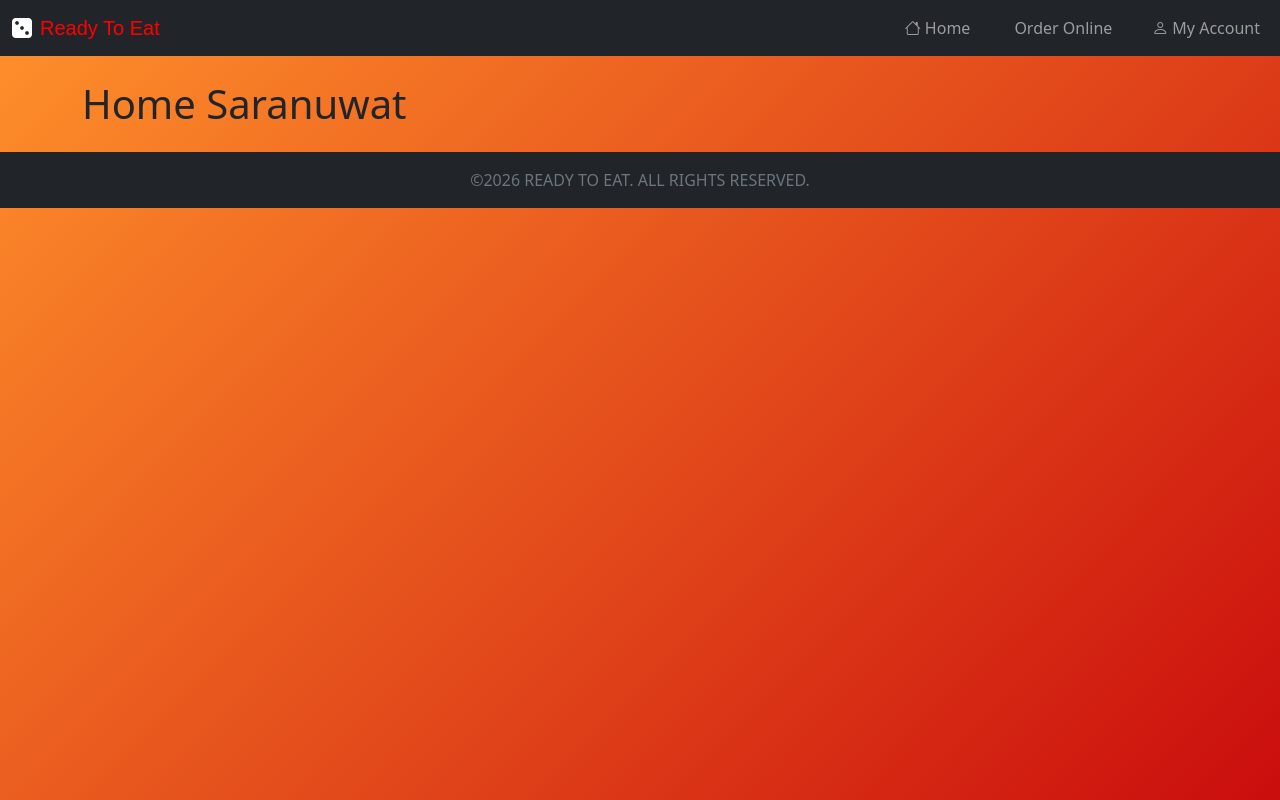
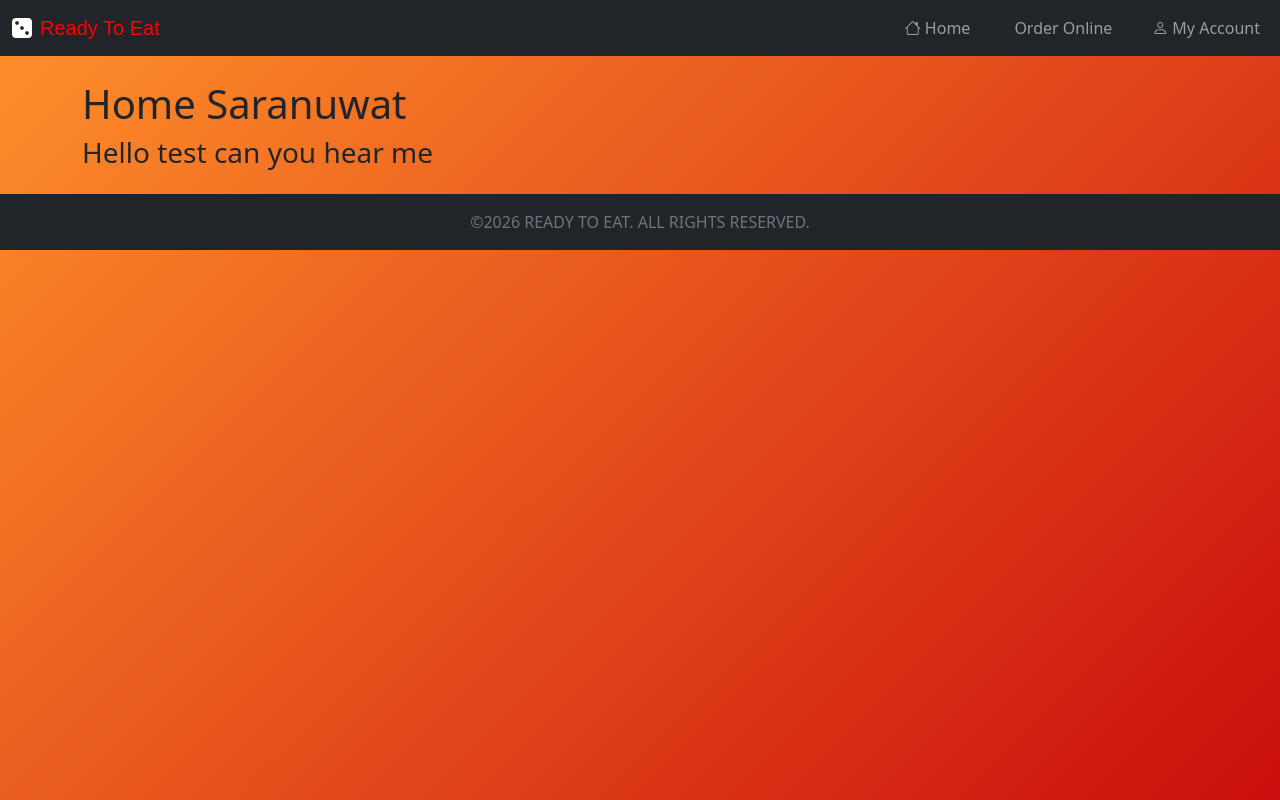
Before and after one commit to sean92893/Online-Takeaway-Project, a SvelteKit app: page / in a window 1280 px wide. Built offline with nearby package versions, Linux system fonts and the light colour scheme.

Commit message:
Test again

```diff
--- a/src/routes/+page.svelte
+++ b/src/routes/+page.svelte
@@ -1 +1,3 @@
 <h1>Home Saranuwat</h1>
+
+<h3>Hello test can you hear me</h3>
```
